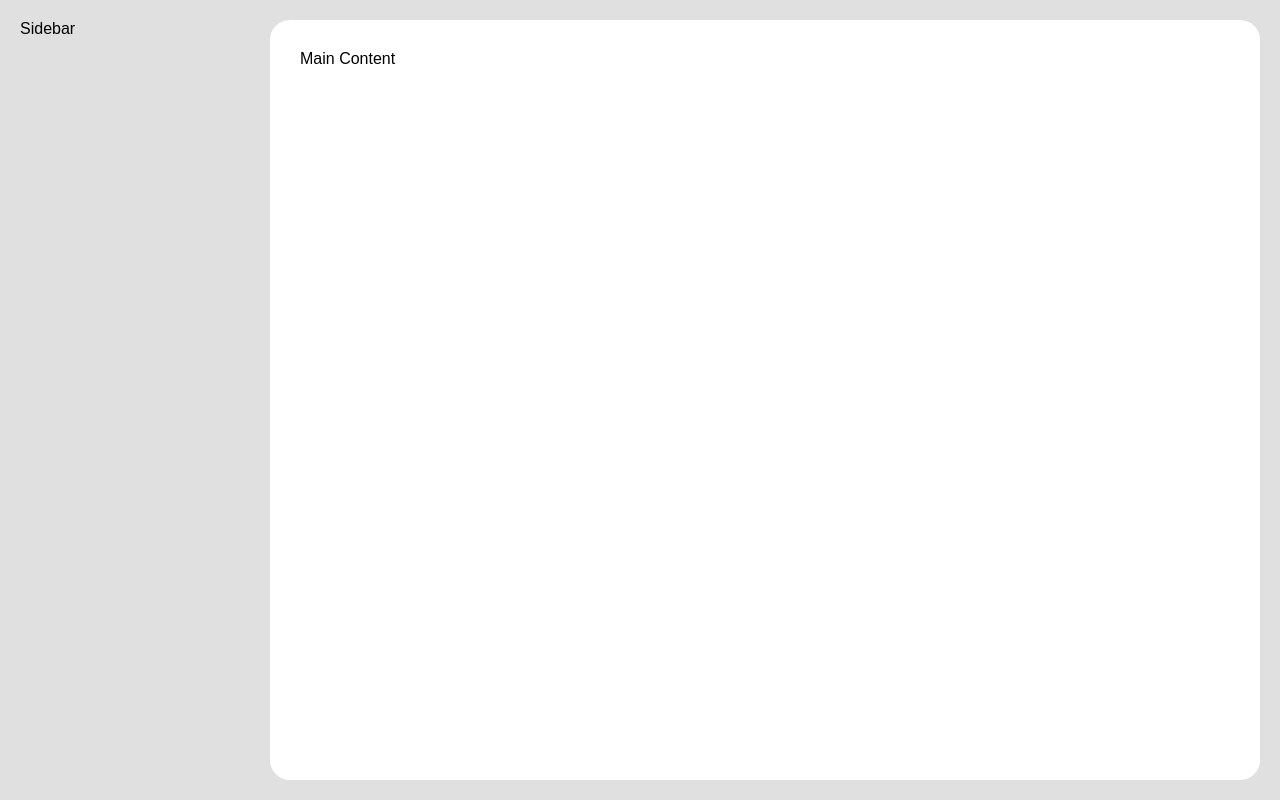
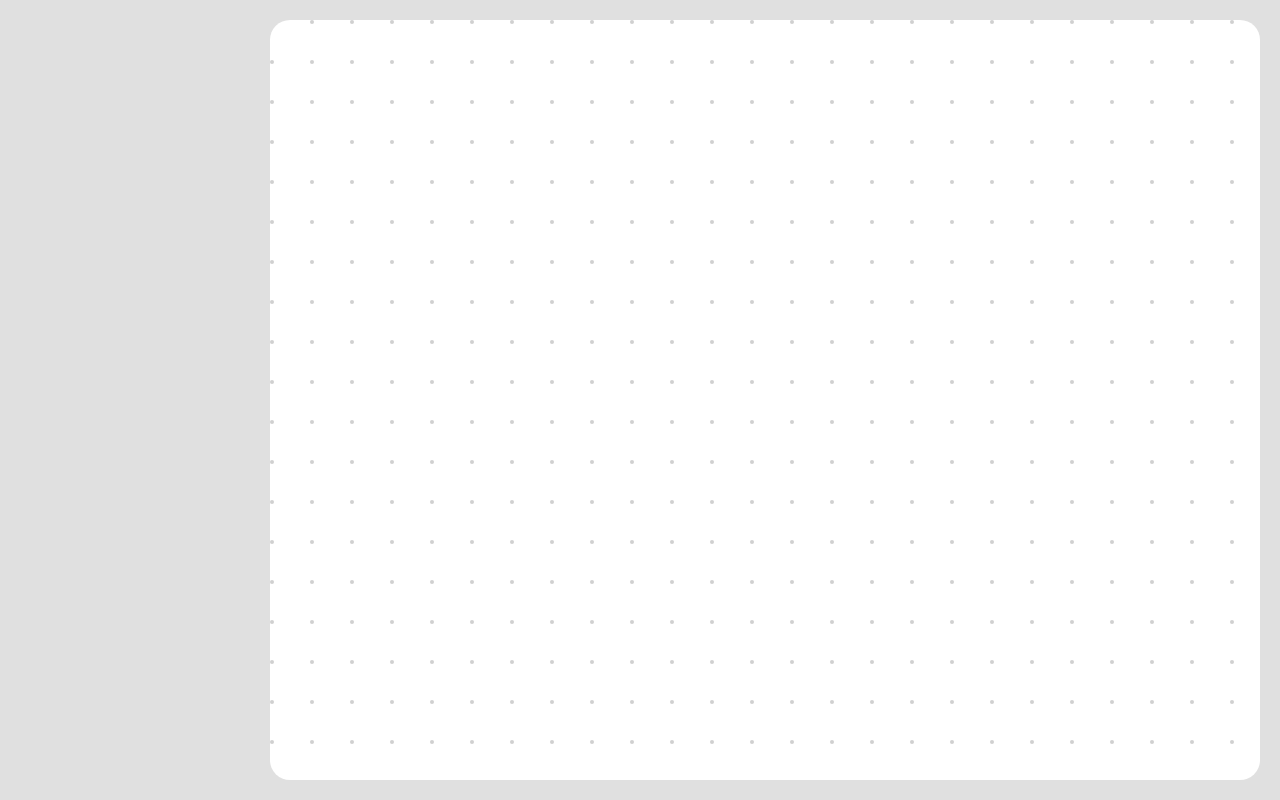
Before and after one commit to Mobinamr/sproot, a Next.js app: page / in a window 1280 px wide. Built offline with nearby package versions, Linux system fonts and the light colour scheme.

Commit message:
Add dot grid pattern to main container

```diff
--- /dev/null
+++ b/app/components/DotGrid.js
@@ -0,0 +1,54 @@
+// DotGrid Component
+// Dit component maakt een grid van punten als achtergrond
+// We gebruiken SVG omdat dit scherp blijft op alle schermresoluties
+
+export default function DotGrid() {
+  return (
+    <div className="dot-grid-container">
+      <svg
+        className="dot-grid"
+        width="100%"
+        height="100%"
+        xmlns="http://www.w3.org/2000/svg"
+      >
+        {/*
+          Definieer een patroon dat herhaald wordt over het hele canvas
+          patternUnits="userSpaceOnUse" betekent dat de waarden in pixels zijn
+          width en height bepalen de afstand tussen de punten (40px)
+        */}
+        <defs>
+          <pattern
+            id="dot-pattern"
+            x="0"
+            y="0"
+            width="40"
+            height="40"
+            patternUnits="userSpaceOnUse"
+          >
+            {/*
+              Teken een cirkel (punt) op positie 2,2
+              r="2" is de straal van de punt (2px)
+              fill bepaalt de kleur van de punten
+            */}
+            <circle
+              cx="2"
+              cy="2"
+              r="2"
+              fill="#d0d0d0"
+            />
+          </pattern>
+        </defs>
+
+        {/*
+          Maak een rechthoek die het hele canvas vult
+          en vul deze met het punt-patroon
+        */}
+        <rect
+          width="100%"
+          height="100%"
+          fill="url(#dot-pattern)"
+        />
+      </svg>
+    </div>
+  )
+}
--- a/app/components/Sidebar.js
+++ b/app/components/Sidebar.js
@@ -1,7 +1,6 @@
 export default function Sidebar() {
   return (
     <aside className="sidebar">
-      Sidebar
     </aside>
   )
 }
--- a/app/globals.css
+++ b/app/globals.css
@@ -1,3 +1,5 @@
+@import './styles/components.css';
+
 * {
   margin: 0;
   padding: 0;
@@ -34,4 +36,5 @@ body {
   margin-left: 270px;
   min-height: calc(100vh - 40px);
   overflow: hidden;
+  position: relative;
 }
--- a/app/page.js
+++ b/app/page.js
@@ -1,7 +1,9 @@
+import DotGrid from './components/DotGrid'
+
 export default function Home() {
   return (
-    <div>
-      Main Content
-    </div>
+    <>
+      <DotGrid />
+    </>
   )
 }
--- /dev/null
+++ b/app/styles/components.css
@@ -0,0 +1,15 @@
+/* Dot Grid Component Styles */
+
+.dot-grid-container {
+  position: absolute;
+  inset: 0;
+  pointer-events: none;
+  overflow: hidden;
+  border-radius: 20px;
+}
+
+.dot-grid {
+  display: block;
+  width: 100%;
+  height: 100%;
+}
```
